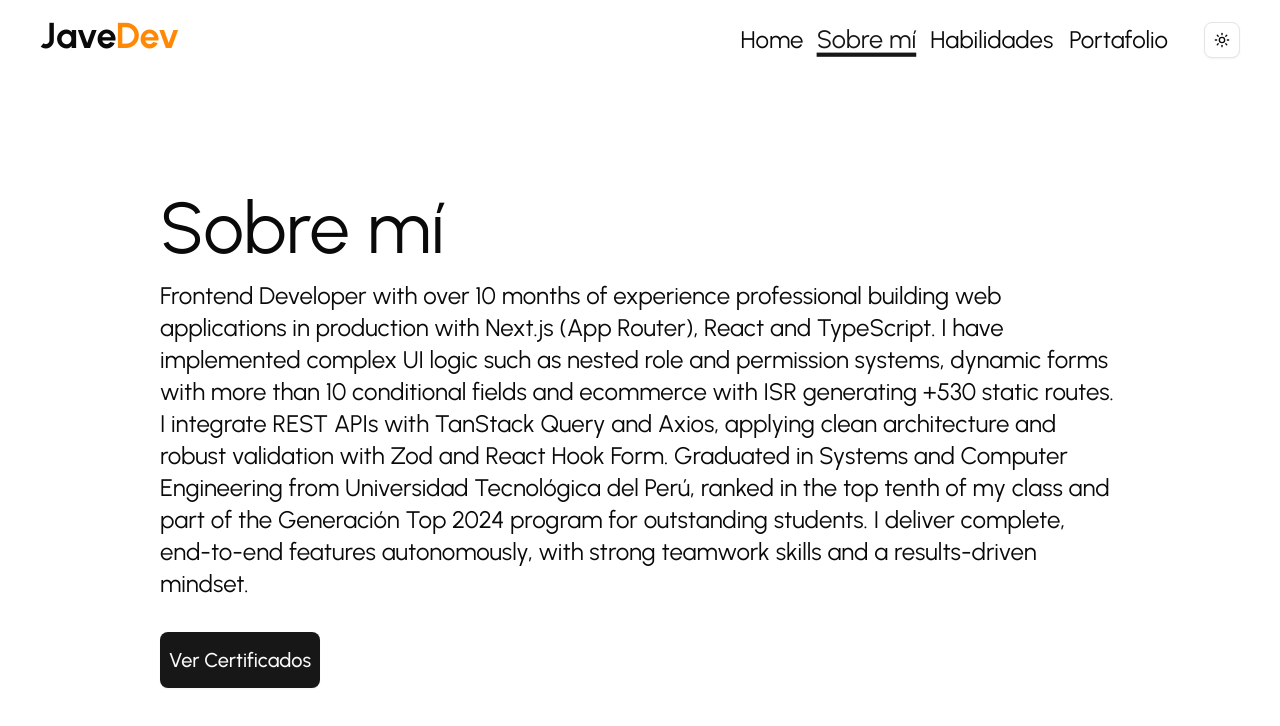
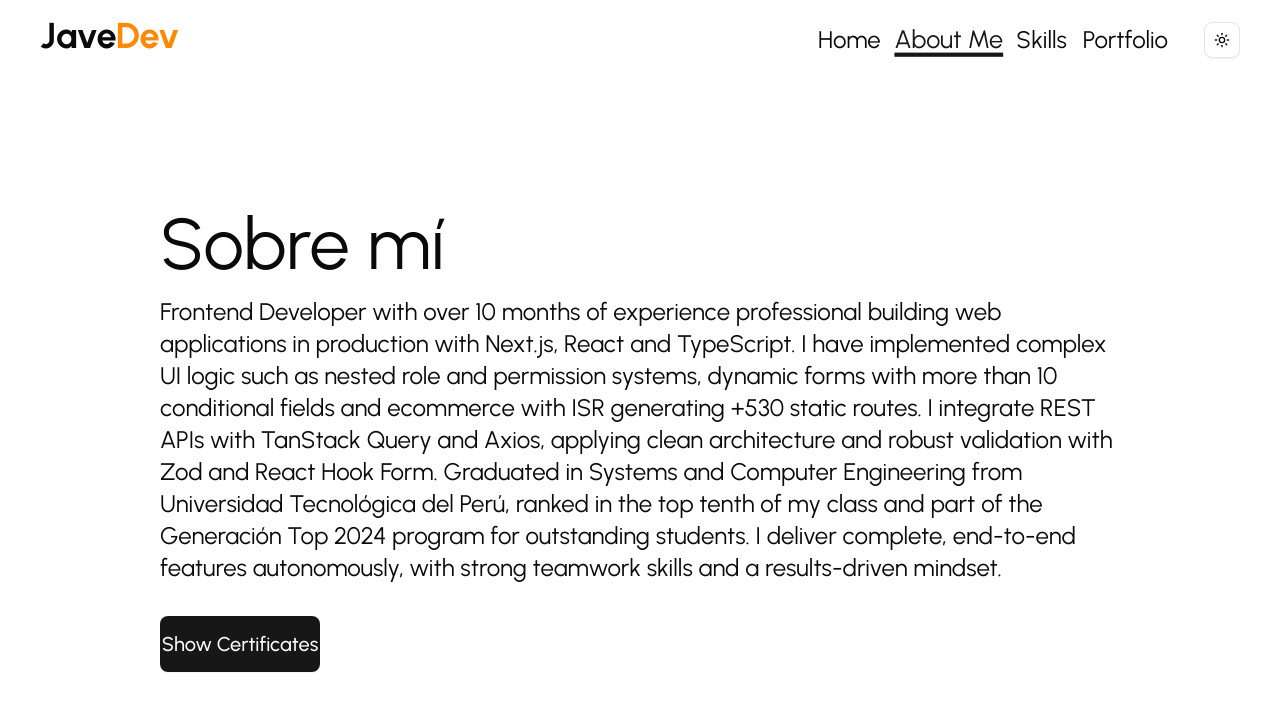
Before and after one commit to jbaxax/javedev-portfolio, a Next.js app: page /about-me in a window 1280 px wide. Shown: the top 726 px of the page. Built offline with nearby package versions, Linux system fonts and the light colour scheme.

Commit message:
Translate UI elements to English: update button and dialog titles in modal-certificates, modify section titles in navbar, and adjust bio content in about-me page.

```diff
--- a/app/(routes)/about-me/components/modal-certificates/index.tsx
+++ b/app/(routes)/about-me/components/modal-certificates/index.tsx
@@ -23,7 +23,7 @@ export default function ModalCertificates() {
     <AlertDialog open={open} onOpenChange={setOpen} >
       <AlertDialogTrigger asChild>
       <Button className=" hover:bg-white mt-4 p-7 text-xl w-40 hover:text-black  hover:shadow-lg cursor-pointer  transition-colors duration-400">
-            Ver Certificados
+            Show Certificates
           </Button>
       </AlertDialogTrigger>
       <AlertDialogContent className="max-w-3xl w-full h-auto">
@@ -31,7 +31,7 @@ export default function ModalCertificates() {
             <X size={24}/>
           </Button>
         <AlertDialogHeader>
-          <AlertDialogTitle className="text-center mb-4">Certificados</AlertDialogTitle>
+          <AlertDialogTitle className="text-center mb-4">Certificates</AlertDialogTitle>
         <Goals />
 
         <AlertDialogDescription>
--- a/app/(routes)/about-me/page.tsx
+++ b/app/(routes)/about-me/page.tsx
@@ -9,7 +9,7 @@ export default function page() {
         <h1 className="text-4xl md:text-7xl font-bolds">Sobre mí</h1>
         <p className="text-xl md:text-2xl">
           Frontend Developer with over 10 months of experience professional
-          building web applications in production with Next.js (App Router),
+          building web applications in production with Next.js,
           React and TypeScript. I have implemented complex UI logic such as
           nested role and permission systems, dynamic forms with more than 10
           conditional fields and ecommerce with ISR generating +530 static
--- a/components/navbar/data.tsx
+++ b/components/navbar/data.tsx
@@ -18,21 +18,21 @@ export default function useNavigationData() {
     },
     {
       id: 2,
-      title: "Sobre mí",
+      title: "About Me",
       active: pathname === "/about-me",
       icon: <UserRound size={size} />,
       link: "/about-me",
     },
     {
       id: 3,
-      title: "Habilidades",
+      title: "Skills",
       active: pathname === "/skills",
       icon: <BookText size={size} />,
       link: "/skills",
     },
     {
       id: 4,
-      title: "Portafolio",
+      title: "Portfolio",
       active: pathname === "/portfolio",
       icon: <CodeSquare size={size} />,
       link: "/portfolio",
--- a/plan/english-migration.md
+++ b/plan/english-migration.md
@@ -21,7 +21,7 @@ international recruiters.
 
 - [X] `app/page.tsx` — hero, bio paragraphs, "Descargar CV" button label
 - [ X] `app/(routes)/about-me/page.tsx` — heading, bio paragraph
-- [ ] `app/(routes)/about-me/data.tsx` — `dataAboutMe` (contact labels), `dataGoals`
+- [ X] `app/(routes)/about-me/data.tsx` — `dataAboutMe` (contact labels), `dataGoals`
       (12 certificate title + description entries)
 - [ ] `app/(routes)/about-me/components/modal-certificates/index.tsx` — button +
       dialog title
```
Also changed, not shown: 1 other file (tests, documents, lock files or other folders).
